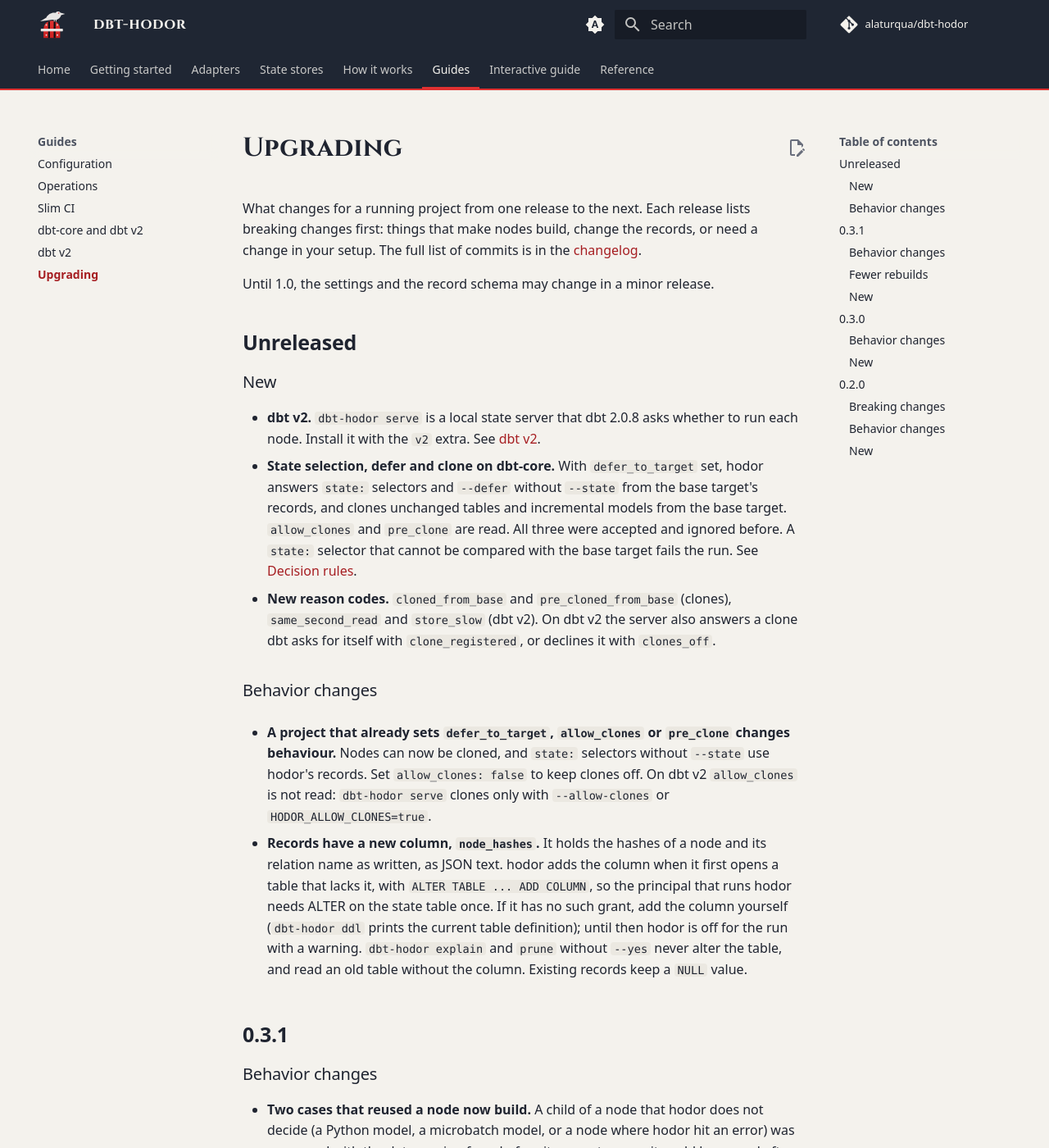
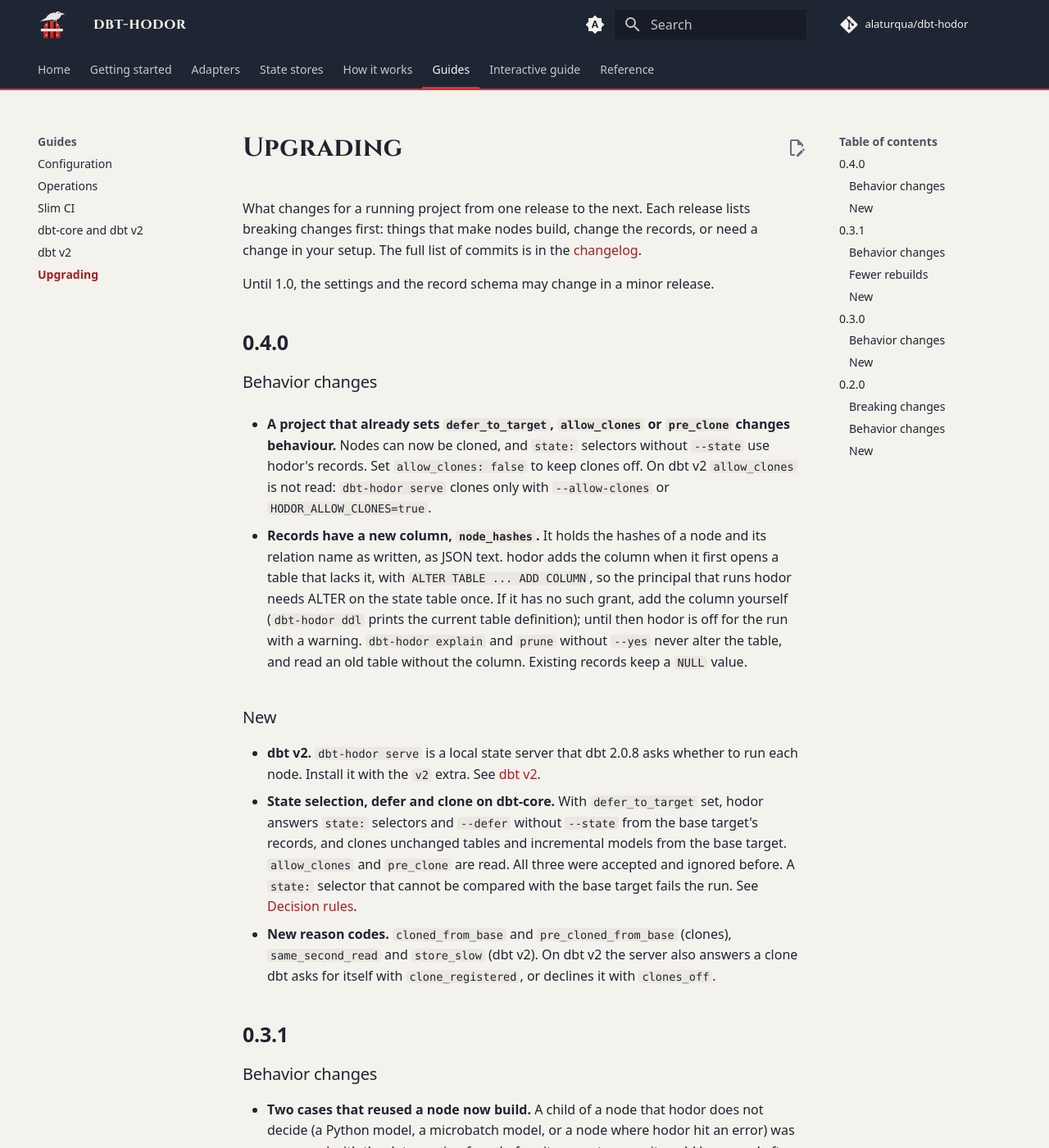
Before and after one commit to alaturqua/dbt-hodor, an MkDocs documentation site: the page built from docs/upgrading.md, in a window 1280 px wide and 1400 px high. Shown: the whole window at 82% size. Built offline with MkDocs 1.6.1 and Material for MkDocs 9.7.7, drawn with Linux system fonts in a browser that asks for light colours; comment, search, counter and statistics services are not loaded.

Commit message:
chore(release): 0.4.0 (#24)
## What this changes

- Bumps the version to 0.4.0.
- Regenerates `CHANGELOG.md` with git-cliff.
- Renames the "Unreleased" section of `docs/upgrading.md` to 0.4.0, with
the behavior changes listed first, as in earlier releases.

## Why

This releases #23: dbt v2 support through `dbt-hodor serve`, plus state
selection, defer and clone from a base target. It also includes the
dependency bumps from #22.

It is a minor release because it changes behavior for projects that
already set `defer_to_target`, `allow_clones` or `pre_clone`. Records
also gain a `node_hashes` column. Until 1.0, the docs allow both in a
minor release. The upgrade notes give the details.

Co-authored-by: Isa Inalcik <alaturqua@users.noreply.github.com>

```diff
--- a/docs/upgrading.md
+++ b/docs/upgrading.md
@@ -4,19 +4,19 @@ What changes for a running project from one release to the next. Each release li
 
 Until 1.0, the settings and the record schema may change in a minor release.
 
-## Unreleased
+## 0.4.0
+
+### Behavior changes
+
+- **A project that already sets `defer_to_target`, `allow_clones` or `pre_clone` changes behaviour.** Nodes can now be cloned, and `state:` selectors without `--state` use hodor's records. Set `allow_clones: false` to keep clones off. On dbt v2 `allow_clones` is not read: `dbt-hodor serve` clones only with `--allow-clones` or `HODOR_ALLOW_CLONES=true`.
+
+- **Records have a new column, `node_hashes`.** It holds the hashes of a node and its relation name as written, as JSON text. hodor adds the column when it first opens a table that lacks it, with `ALTER TABLE ... ADD COLUMN`, so the principal that runs hodor needs ALTER on the state table once. If it has no such grant, add the column yourself (`dbt-hodor ddl` prints the current table definition); until then hodor is off for the run with a warning. `dbt-hodor explain` and `prune` without `--yes` never alter the table, and read an old table without the column. Existing records keep a `NULL` value.
 
 ### New
 
 - **dbt v2.** `dbt-hodor serve` is a local state server that dbt 2.0.8 asks whether to run each node. Install it with the `v2` extra. See [dbt v2](dbt-v2.md).
 - **State selection, defer and clone on dbt-core.** With `defer_to_target` set, hodor answers `state:` selectors and `--defer` without `--state` from the base target's records, and clones unchanged tables and incremental models from the base target. `allow_clones` and `pre_clone` are read. All three were accepted and ignored before. A `state:` selector that cannot be compared with the base target fails the run. See [Decision rules](how-it-works/decision-rules.md#state-selection).
 - **New reason codes.** `cloned_from_base` and `pre_cloned_from_base` (clones), `same_second_read` and `store_slow` (dbt v2). On dbt v2 the server also answers a clone dbt asks for itself with `clone_registered`, or declines it with `clones_off`.
-
-### Behavior changes
-
-- **A project that already sets `defer_to_target`, `allow_clones` or `pre_clone` changes behaviour.** Nodes can now be cloned, and `state:` selectors without `--state` use hodor's records. Set `allow_clones: false` to keep clones off. On dbt v2 `allow_clones` is not read: `dbt-hodor serve` clones only with `--allow-clones` or `HODOR_ALLOW_CLONES=true`.
-
-- **Records have a new column, `node_hashes`.** It holds the hashes of a node and its relation name as written, as JSON text. hodor adds the column when it first opens a table that lacks it, with `ALTER TABLE ... ADD COLUMN`, so the principal that runs hodor needs ALTER on the state table once. If it has no such grant, add the column yourself (`dbt-hodor ddl` prints the current table definition); until then hodor is off for the run with a warning. `dbt-hodor explain` and `prune` without `--yes` never alter the table, and read an old table without the column. Existing records keep a `NULL` value.
 
 ## 0.3.1
 
--- a/pyproject.toml
+++ b/pyproject.toml
@@ -1,6 +1,6 @@
 [project]
 name = "dbt-hodor"
-version = "0.3.1"
+version = "0.4.0"
 description = "Reuse unchanged dbt nodes and rebuild only when code or upstream data changed. A free, self-hosted alternative to dbt State."
 readme = "README.md"
 license = "Apache-2.0"
```
Also changed, not shown: CHANGELOG.md (+11 -0 lines), 1 other file.
